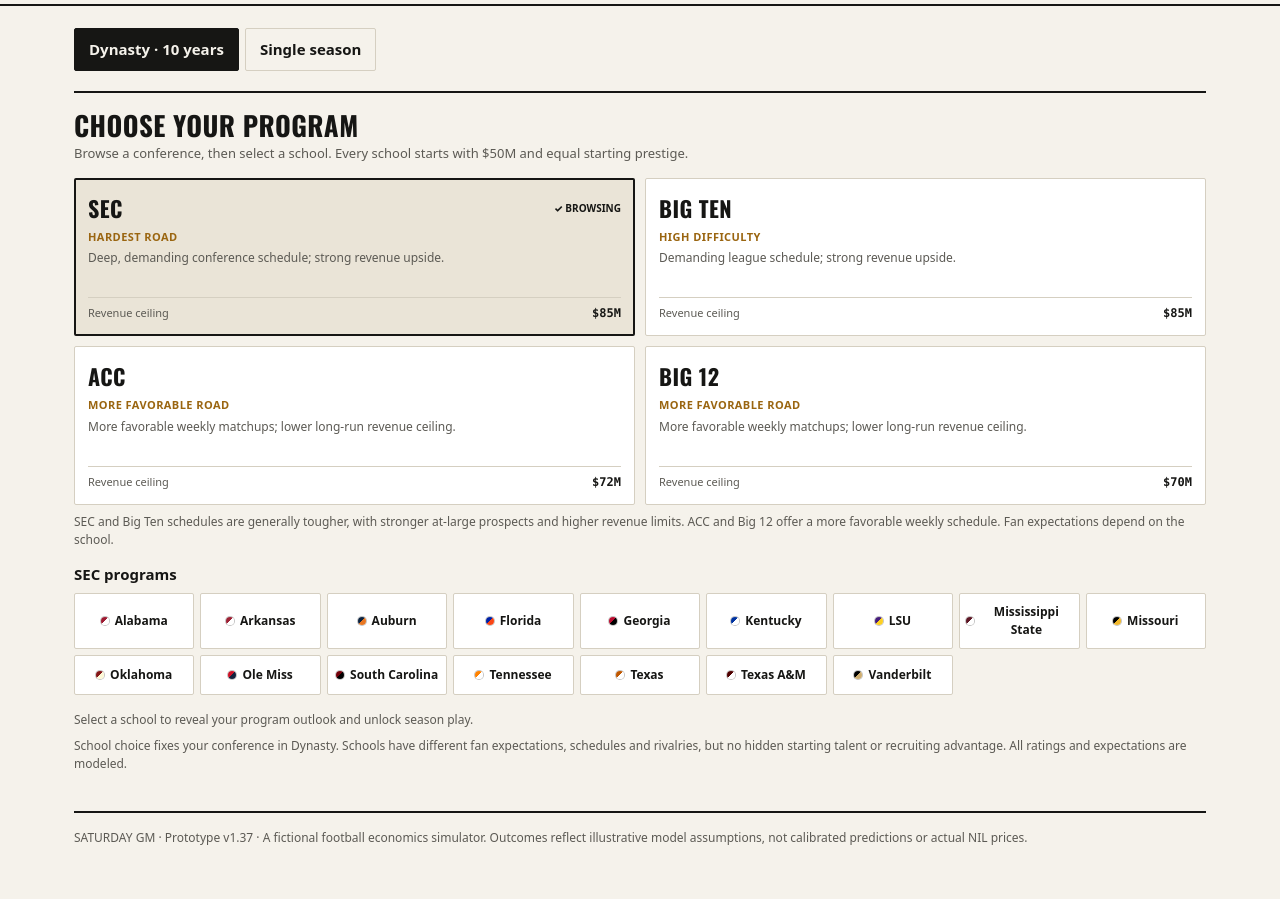
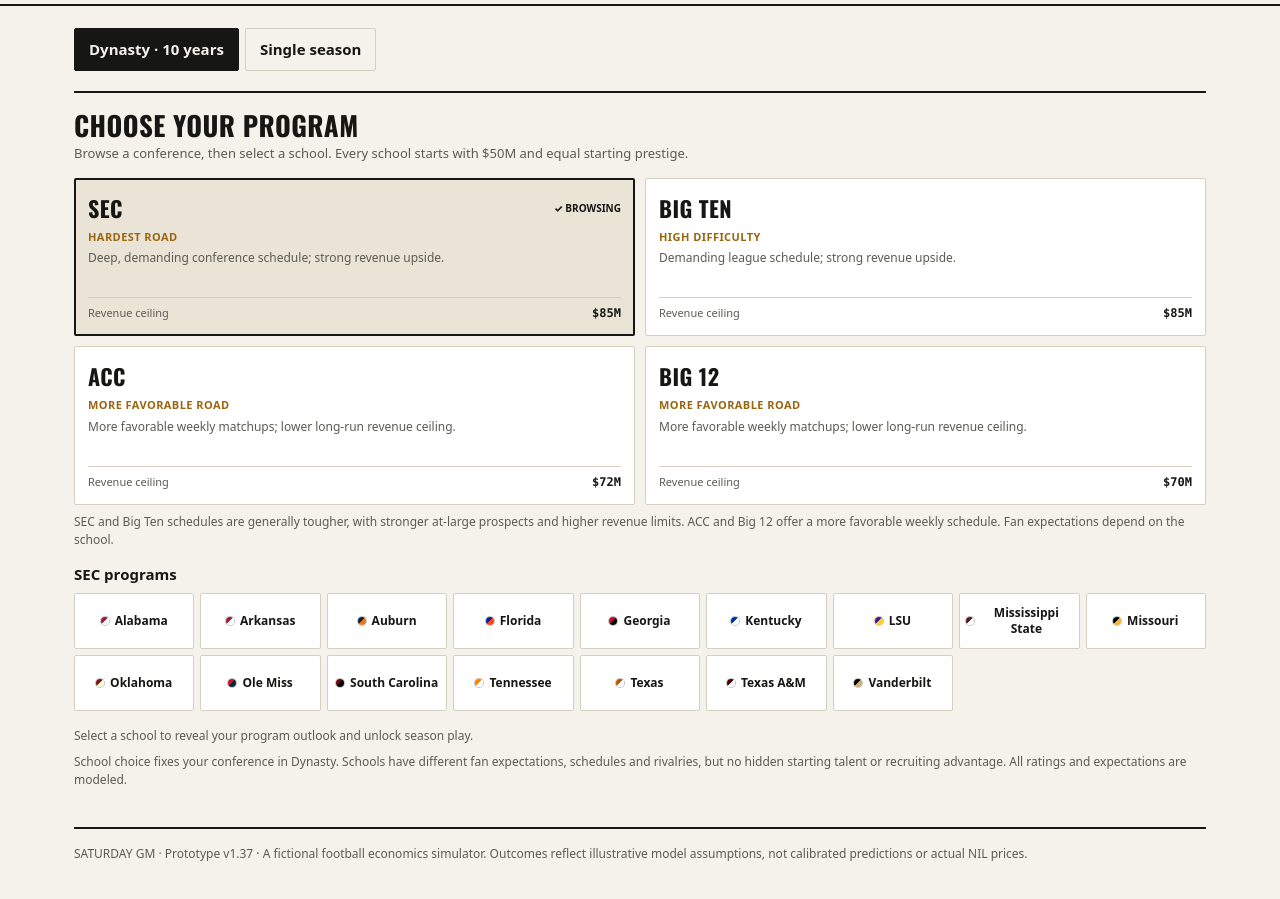
Before and after one commit to gnewburn904/saturday-gm, a plain HTML site: page index.html in a window 1280 px wide. Shown: the part 181-1080 px from the top of the page. Drawn offline with nearby package versions, Linux system fonts and the light colour scheme.

Commit message:
Add files via upload

```diff
--- a/index.html
+++ b/index.html
@@ -383,20 +383,23 @@ main{padding-top:22px!important;padding-bottom:64px!important}
 .conf-facts>span{display:flex;justify-content:space-between;align-items:baseline;gap:6px;color:var(--muted)}
 .conf-facts b{color:var(--ink);font-family:var(--mono);white-space:nowrap;font-size:12px}
 
-.school-grid{display:grid;grid-template-columns:repeat(auto-fit,minmax(110px,1fr));gap:6px;margin:10px 0 16px}
+.school-grid{display:grid;grid-template-columns:repeat(auto-fill,minmax(110px,1fr));grid-auto-rows:1fr;gap:6px;margin:10px 0 16px}
 .school-btn{
   display:flex;
   align-items:center;
   justify-content:center;
   gap:6px;
   padding:9px 6px;
-  min-height:40px;
+  min-height:56px;
+  min-width:0;
+  width:100%;
   font-size:12px;
   border:1px solid var(--line);
   background:#fff;
   color:var(--ink);
   border-radius:2px;
 }
+.school-btn>span:last-child{min-width:0;overflow-wrap:anywhere;line-height:1.35;text-align:center}
 .school-btn[aria-pressed=true]{background:var(--rule);color:var(--bg);border-color:var(--rule);font-weight:800}
 .school-dot{
   width:8px;height:8px;border-radius:50%;flex:0 0 8px;
```
